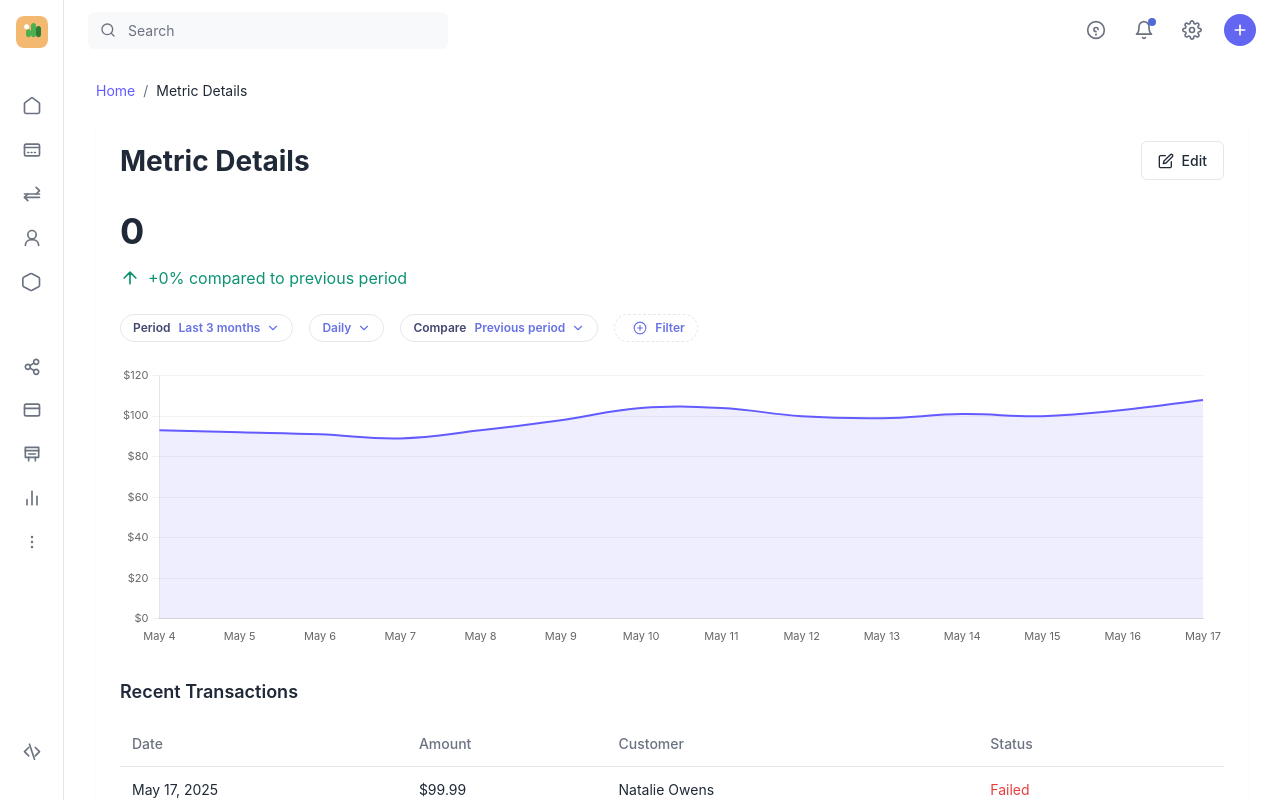
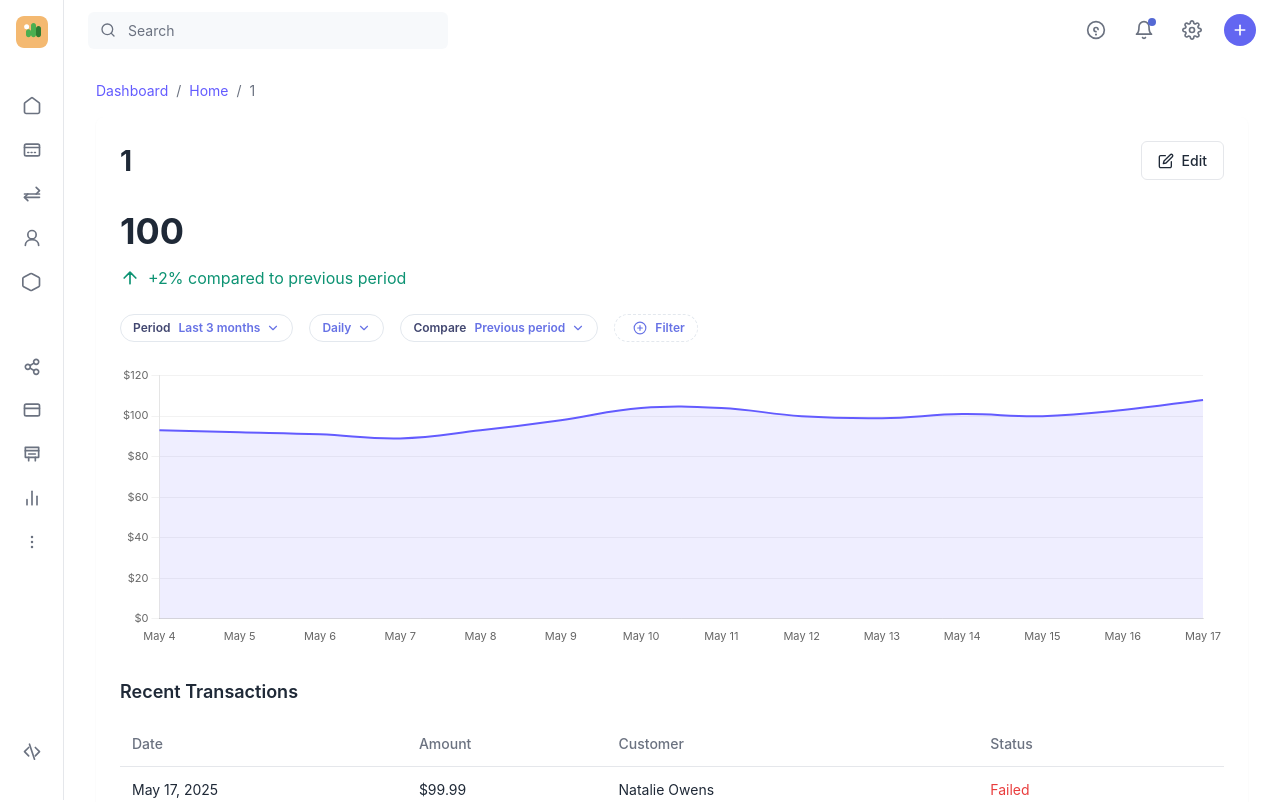
Before and after one commit to swanson-stripe/stripe-dashboard-clone, a React (Create React App) app: page /metric/1 in a window 1280 px wide. Shown: the top 802 px of the page. Built offline with nearby package versions, Linux system fonts and the light colour scheme.

Commit message:
Fix metric detail page handling and breadcrumb navigation

```diff
--- a/src/pages/BillingOverview.js
+++ b/src/pages/BillingOverview.js
@@ -986,9 +986,20 @@ const BillingOverview = () => {
 
   // Handle metric card click
   const handleMetricClick = (metric) => {
-    navigate(`/metrics/${metric.id}`, {
+    const metricIdMap = {
+      'MRR': 'mrr',
+      'Active subscribers': 'active-subscribers',
+      'MRR growth': 'mrr-growth',
+      'Revenue per subscriber': 'revenue-per-subscriber',
+      'Subscriber churn rate': 'subscriber-churn-rate'
+    };
+
+    const metricId = metricIdMap[metric.title] || metric.title.toLowerCase().replace(/\s+/g, '-');
+
+    // Navigate to the metric detail page with full metric data
+    navigate(`/metrics/${metricId}`, {
       state: {
-        metric,
+        metric: metric,
         sourcePage: 'Billing',
         sourceTab: activeTab
       }
--- a/src/pages/Dashboard.js
+++ b/src/pages/Dashboard.js
@@ -790,11 +790,25 @@ const Dashboard = () => {
   };
 
   // Handle metric card click
-  const handleMetricClick = (metricId) => {
-    // Find the current metric data to pass to the detail page
-    const currentMetric = metricData.find(metric => metric.id === metricId);
+  const handleMetricClick = (metric) => {
+    const metricIdMap = {
+      'Gross volume': 'gross-volume',
+      'New customers': 'new-customers',
+      'Successful payments': 'successful-payments',
+      'Payment volume': 'payment-volume',
+      'Average order value': 'average-order-value',
+      'Conversion rate': 'conversion-rate'
+    };
+
+    const metricId = metricIdMap[metric.title] || metric.title.toLowerCase().replace(/\s+/g, '-');
+
+    // Navigate to the metric detail page with full metric data
     navigate(`/metrics/${metricId}`, {
-      state: currentMetric
+      state: {
+        metric: metric,
+        sourcePage: 'Home',
+        sourceTab: ''
+      }
     });
   };
 
@@ -1031,7 +1045,7 @@ const Dashboard = () => {
           {metricData.map(metric => (
             <MetricCard
               key={metric.id}
-              onClick={() => handleMetricClick(metric.id)}
+              onClick={() => handleMetricClick(metric)}
             >
               <ExploreAction className="explore-action">
                 Explore
--- a/src/pages/MetricDetail.js
+++ b/src/pages/MetricDetail.js
@@ -32,6 +32,23 @@ const BreadcrumbLink = styled(Link)`
 const BreadcrumbSeparator = styled.span`
   color: var(--text-secondary);
   margin: 0 8px;
+`;
+
+const Breadcrumbs = styled.div`
+  display: flex;
+  align-items: center;
+  gap: 8px;
+
+  /* Add separators between items */
+  & > *:not(:last-child)::after {
+    content: '/';
+    margin-left: 8px;
+    color: var(--text-secondary);
+  }
+`;
+
+const BreadcrumbCurrent = styled.span`
+  color: var(--text-secondary);
 `;
 
 const MetricDetailContainer = styled.div`
@@ -184,28 +201,104 @@ const MetricDetail = () => {
   const [activeInterval, setActiveInterval] = useState('daily');
   const [activeComparison, setActiveComparison] = useState('previous_period');
 
-  // Get metric data from location state or use default values
-  const metric = location.state?.metric || {
+  // Log the location state for debugging
+  console.log("Location state in MetricDetail:", location.state);
+
+  // Get metric data from location state with improved fallback values
+  const metric = React.useMemo(() => {
+    // Use the location state if available
+    if (location.state?.metric) {
+      return location.state.metric;
+    }
+
+    // Fallback values based on metricId
+    const defaultMetrics = {
+      'mrr': {
+        id: 'mrr',
+        title: 'MRR',
+        baseCurrencyValue: 295016.81,
+        baseNumberValue: 0,
+        trendValue: 5.2,
+        trend: 'up',
+        isCurrency: true,
+        unit: 'currency'
+      },
+      'active-subscribers': {
+        id: 'active-subscribers',
+        title: 'Active subscribers',
+        baseCurrencyValue: 0,
+        baseNumberValue: 2483,
+        trendValue: 4.2,
+        trend: 'up',
+        isCurrency: false,
+        unit: 'number'
+      },
+      'mrr-growth': {
+        id: 'mrr-growth',
+        title: 'MRR growth',
+        baseCurrencyValue: 12847.43,
+        baseNumberValue: 0,
+        trendValue: 3.8,
+        trend: 'up',
+        isCurrency: true,
+        unit: 'currency'
+      },
+      'gross-volume': {
+        id: 'gross-volume',
+        title: 'Gross volume',
+        baseCurrencyValue: 192457.32,
+        baseNumberValue: 0,
+        trendValue: 5.3,
+        trend: 'up',
+        isCurrency: true,
+        unit: 'currency'
+      },
+      'net-volume': {
+        id: 'net-volume',
+        title: 'Net volume',
+        baseCurrencyValue: 187245.89,
+        baseNumberValue: 0,
+        trendValue: 4.9,
+        trend: 'up',
+        isCurrency: true,
+        unit: 'currency'
+      },
+      'subscriber-churn-rate': {
+        id: 'subscriber-churn-rate',
+        title: 'Subscriber churn rate',
+        baseCurrencyValue: 0,
+        baseNumberValue: 2.4,
+        trendValue: 0.3,
+        trend: 'down',
+        isCurrency: false,
+        unit: 'percentage'
+      },
+      'default': {
         id: metricId,
-    title: 'Metric Details',
-    value: '-',
+        title: metricId ? metricId.split('-').map(word => word.charAt(0).toUpperCase() + word.slice(1)).join(' ') : 'Metric Details',
+        baseCurrencyValue: 0,
+        baseNumberValue: 100,
+        trendValue: 2.0,
         trend: 'up',
-    trendValue: 0,
+        isCurrency: false,
+        unit: 'number'
+      }
     };
+
+    return defaultMetrics[metricId] || defaultMetrics.default;
+  }, [metricId, location.state]);
 
   // Determine the source page for breadcrumbs
   const sourcePage = location.state?.sourcePage || 'Home';
   const sourceTab = location.state?.sourceTab || '';
 
   // Create the correct return path including the tab if it's from Billing
-  const getSourcePagePath = () => {
+  const sourcePagePath = React.useMemo(() => {
     if (sourcePage === 'Billing') {
-      return sourceTab ? `/billing/overview?tab=${sourceTab}` : '/billing/overview';
+      return sourceTab ? `/billing/${sourceTab}` : '/billing/overview';
     }
     return '/';
-  };
-
-  const sourcePagePath = getSourcePagePath();
+  }, [sourcePage, sourceTab]);
 
   // Format currency values
   const formatCurrency = (value) => {
@@ -227,19 +320,24 @@ const MetricDetail = () => {
     return value.toFixed(0);
   };
 
-  // Format the metric value based on its type
+  // Format the metric value based on its type - with enhanced null checking
   const getFormattedValue = () => {
     if (!metric) return '-';
 
-    if (metric.isCurrency) {
-      return formatCurrency(metric.baseCurrencyValue || 0);
-    } else if (metric.unit === 'percentage') {
-      return `${(metric.baseNumberValue || 0).toFixed(1)}%`;
-    } else if (metric.unit === 'days') {
-      const value = metric.baseNumberValue || 0;
+    if (metric.isCurrency && metric.baseCurrencyValue !== undefined) {
+      return formatCurrency(metric.baseCurrencyValue);
+    } else if (metric.unit === 'percentage' && metric.baseNumberValue !== undefined) {
+      return `${(metric.baseNumberValue).toFixed(1)}%`;
+    } else if (metric.unit === 'days' && metric.baseNumberValue !== undefined) {
+      const value = metric.baseNumberValue;
       return `${value} ${value === 1 ? 'day' : 'days'}`;
+    } else if (metric.baseNumberValue !== undefined) {
+      return formatNumber(metric.baseNumberValue);
+    } else if (metric.value) {
+      // If metric.value is directly provided (as in some components)
+      return metric.value;
     } else {
-      return formatNumber(metric.baseNumberValue || 0);
+      return '-';
     }
   };
 
@@ -281,7 +379,7 @@ const MetricDetail = () => {
   const indexOfFirstTransaction = indexOfLastTransaction - transactionsPerPage;
   const currentTransactions = transactions.slice(indexOfFirstTransaction, indexOfLastTransaction);
 
-  // Sample chart data based on metric type
+  // Sample chart data based on metric type - improved error handling
   const generateChartData = () => {
     const labels = [];
     const today = new Date();
@@ -297,6 +395,7 @@ const MetricDetail = () => {
     let data = [];
     const isUptrend = metric.trend === 'up';
 
+    try {
       if (metric.isCurrency) {
         // For currency metrics like MRR, gross volume, etc.
         const baseValue = metric.baseCurrencyValue || 10000;
@@ -309,6 +408,11 @@ const MetricDetail = () => {
         // For count metrics like active subscribers
         const baseValue = metric.baseNumberValue || 100;
         data = generateRealisticTrend(14, baseValue * 0.8, baseValue * 1.2, 0.06, isUptrend, false);
+      }
+    } catch (error) {
+      console.error("Error generating chart data:", error);
+      // Default data in case of error
+      data = Array(14).fill(0).map(() => Math.floor(Math.random() * 100));
     }
 
     return {
@@ -387,13 +491,11 @@ const MetricDetail = () => {
       transition={{ duration: 0.3 }}
     >
       <BreadcrumbNav>
-        <BreadcrumbLink to={sourcePagePath}>
-          {sourcePage}
-        </BreadcrumbLink>
-        <BreadcrumbSeparator>
-          /
-        </BreadcrumbSeparator>
-        <span>{metric.title}</span>
+        <Breadcrumbs>
+          <BreadcrumbLink to="/">Dashboard</BreadcrumbLink>
+          <BreadcrumbLink to={sourcePagePath}>{sourcePage}</BreadcrumbLink>
+          <BreadcrumbCurrent>{metric.title}</BreadcrumbCurrent>
+        </Breadcrumbs>
       </BreadcrumbNav>
 
       <MetricDetailContainer>
```
Lines whose indentation alone changed are shown as unchanged.
